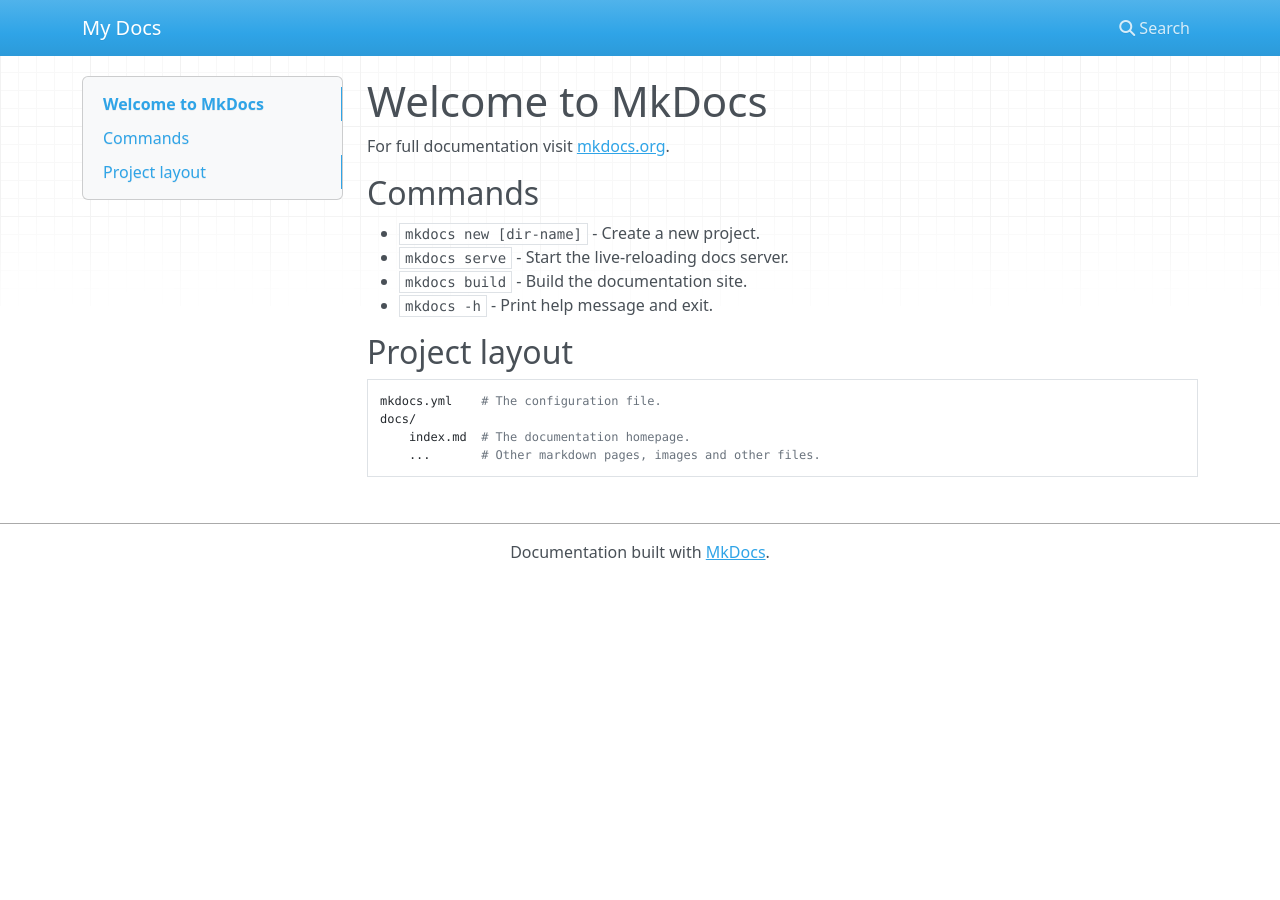
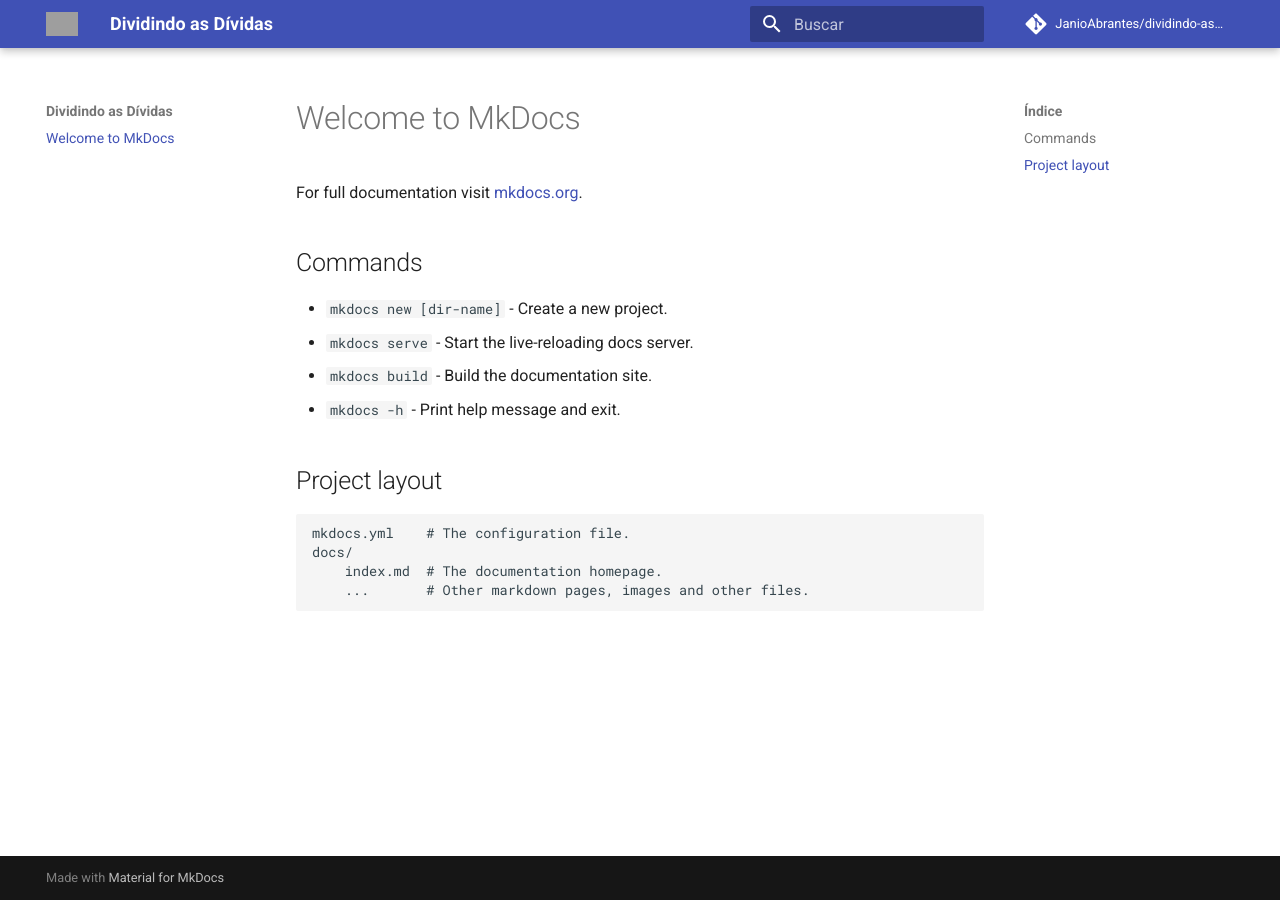
Before and after one commit to JanioAbrantes/dividindo-as-dividas, an MkDocs documentation site: the page built from docs/index.md, in a window 1280 px wide. Built offline with MkDocs 1.6.1 and Material for MkDocs 9.7.7, drawn with Linux system fonts in a browser that asks for light colours; nearby versions of some CDN libraries; comment, search, counter and statistics services are not loaded; grey boxes are pictures that could not be loaded.

Commit message:
adicionando estrutura básica do mkdocs

```diff
--- a/mkdocs.yml
+++ b/mkdocs.yml
@@ -1 +1,10 @@
-site_name: My Docs
+site_name: Dividindo as Dívidas
+repo_url: https://github.com/JanioAbrantes/dividindo-as-dividas
+repo_name: JanioAbrantes/dividindo-as-dividas
+edit_uri: tree/main/docs
+
+theme:
+  name: material
+  language: pt-BR
+  logo: assets/logo.png
+  favicon: assets/fav.png
```
Also changed, not shown: dividindo_as_dividas/__init__.py (deleted).
